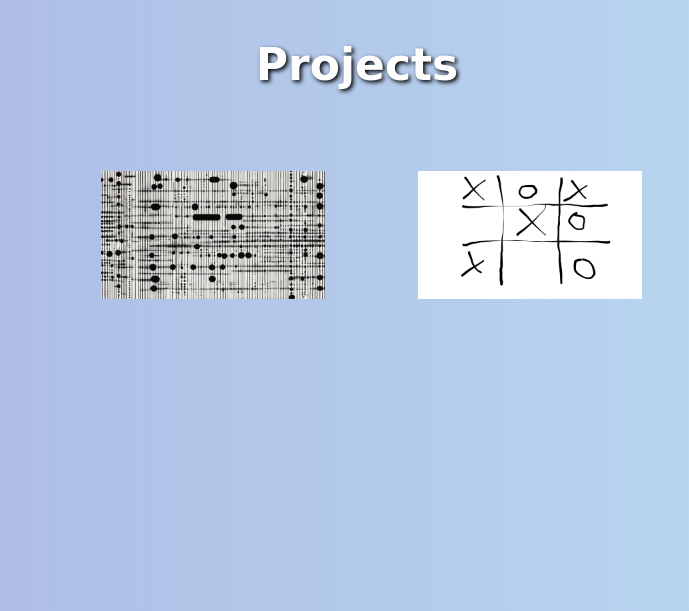
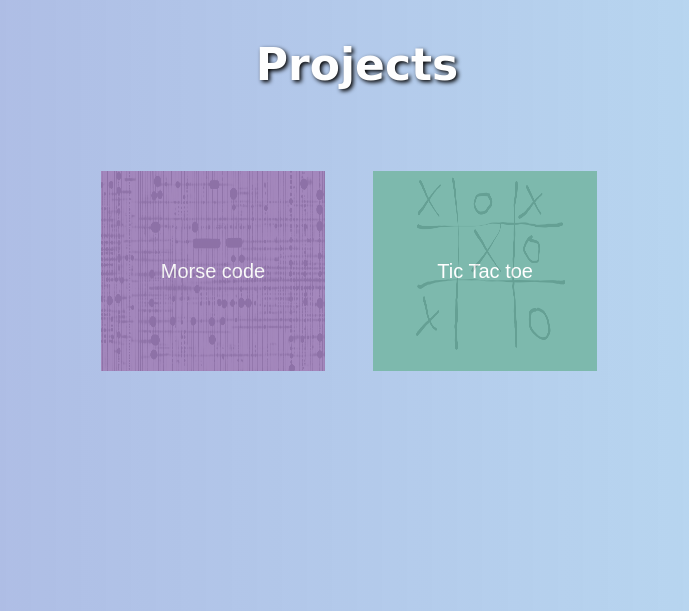
Before and after one commit to Thoredo/portfolio-site, a Flask app: page /projects in a window 1280 px wide. Shown: the part 77-688 px from the top of the page, without its empty margins (283-972 px from the left). Run offline with Flask 3, Linux system fonts and the light colour scheme.

Commit message:
give project images an overlay

```diff
--- a/static/css/style.css
+++ b/static/css/style.css
@@ -121,11 +121,60 @@ h2 {
     margin-left: 30%;
 }
 
+.image-container {
+    position: relative;
+    width: 25%;
+    height: 200px;
+    display: inline-block;
+}
+
+.right-images {
+    margin-left: 5%;
+}
+
+.image-container:hover .overlay {
+    width: 0;
+}
+
+.image-container:hover .overlay .text {
+    display: none;
+}
+
+
 .project-images {
-    width: 25%;
-    margin-right: 10%;
-    margin-bottom: 5%;
+    display: block;
+    width: 100%;
+    height: 200px;
 }
+
+.overlay {
+    position: absolute;
+    transition: all .3s ease;
+    opacity: 0.9;
+    height: 100%;
+    width: 100%;
+    top: 0;
+    left: 0;
+}
+
+.text {
+    color: white;
+    font-family: sans-serif;
+    position: absolute;
+    top: 50%;
+    left: 50%;
+    transform: translate(-50%, -50%);
+    font-size: 20px;
+}
+
+.overlayViolet {
+    background-color: var(--african-violet);
+}
+
+.overlayCambridgeBlue {
+    background-color: var(--cambridge-blue);
+}
+
 
 .hero-hyperlink-div {
     margin-left: 43%;
--- a/templates/projects.html
+++ b/templates/projects.html
@@ -5,7 +5,21 @@
 {% block content %}
 <h1>Projects</h1>
 <div class="projects">
-    <img src="static/images/morse-code.png" alt="black and white image with dots and stripes" class="project-images">
-    <img src="static/images/tic-tac-toe.png" alt="black and white image of tic tac toe" class="project-images">
+    <div class="image-container">
+        <a href="#"><img src="static/images/morse-code.png" alt="black and white image with dots and stripes"
+                class="project-images"></a>
+        <div class="overlay overlayViolet">
+            <div class="text">Morse code</div>
+        </div>
+    </div>
+    <div class="image-container right-images">
+        <a href="#"><img src="static/images/tic-tac-toe.png" alt="black and white image of tic tac toe"
+                class="project-images"></a>
+        <div class="overlay overlayCambridgeBlue">
+            <div class="text">Tic Tac toe</div>
+        </div>
+    </div>
+
+
 </div>
 {% endblock %}
```
